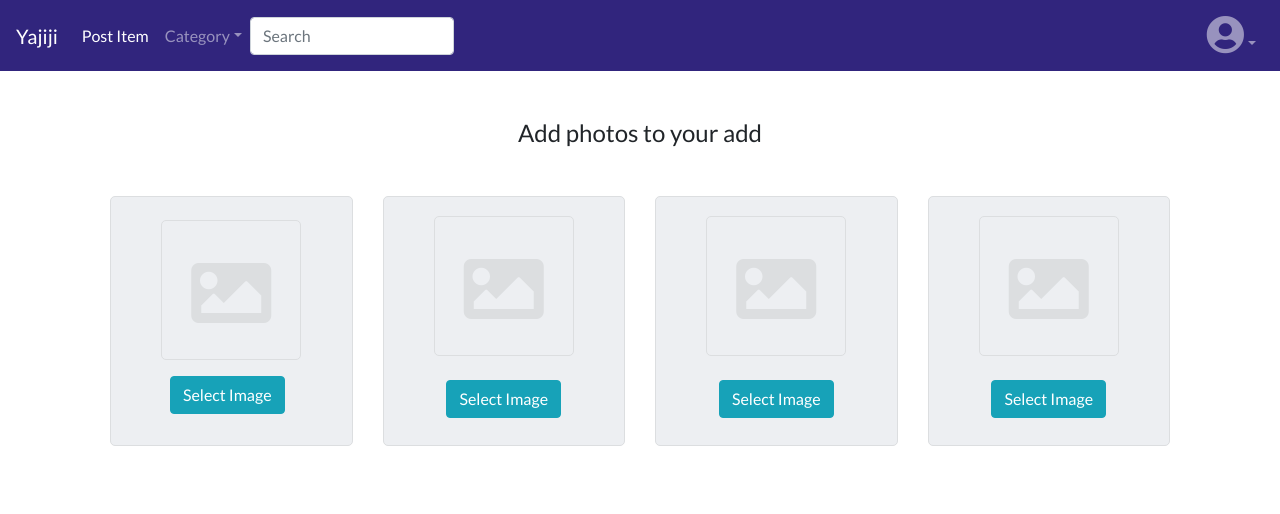
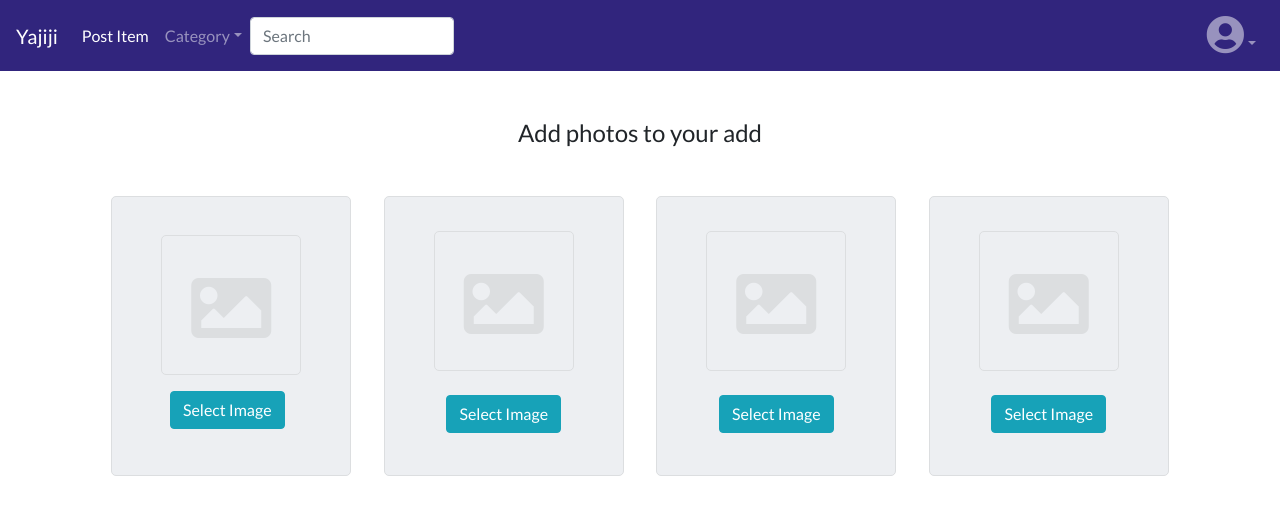
Before and after one commit to ykurata/shop-app, a React (Create React App) app in the folder client/: page /photo in a window 1280 px wide. Shown: the top 514 px of the page. Built offline with nearby package versions, Linux system fonts and the light colour scheme; no server answers; sample sign-in values are in the browser's storage.

Commit message:
update styles of image preview

```diff
--- a/client/src/index.css
+++ b/client/src/index.css
@@ -191,8 +191,8 @@ p {
 }
 .upload-img-outer-element{
   display:table-cell;
-  width:250px;
-  height:250px;
+  width:240px;
+  height:280px;
   vertical-align:middle;
   background:#edeff2;
   text-align:center;
@@ -204,8 +204,8 @@ p {
   display:inline-block;
 }
 .upload-img {
-  max-width: 250px;
-  max-height: 250px;
+  max-width: 240px;
+  max-height: 240px;
   border: 1px solid#dcdee0;
 }
 
```
Also changed, not shown: client/src/components/Photo.js (+4 -4 lines).
